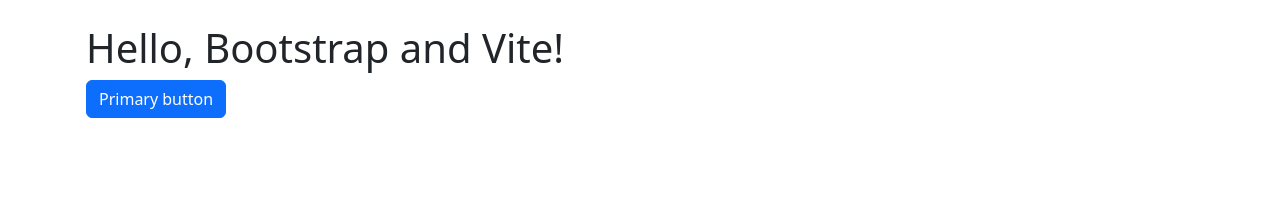
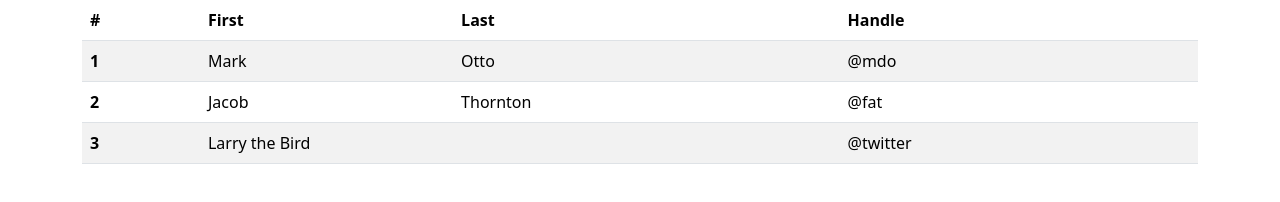
Before and after one commit to SanDaws/basic-nodejsrepo, a website built with Vite: page index.html in a window 1280 px wide. Built offline with nearby package versions, Linux system fonts and the light colour scheme.

Commit message:
table arreglo, y container

```diff
--- a/index.html
+++ b/index.html
@@ -9,11 +9,41 @@
     <title>Document</title>
 </head>
 <body>
-    <div class="container py-4 px-3 mx-auto">
-        <h1>Hello, Bootstrap and Vite!</h1>
-        <button class="btn btn-primary">Primary button</button>
-    </div>
-
+    <header></header>
+    <main>
+        <section class="container">
+            <table class="table table-striped table-hover">
+                <thead>
+                    <tr>
+                    <th scope="col">#</th>
+                    <th scope="col">First</th>
+                    <th scope="col">Last</th>
+                    <th scope="col">Handle</th>
+                    </tr>
+                </thead>
+                <tbody>
+                    <tr>
+                    <th scope="row">1</th>
+                    <td>Mark</td>
+                    <td>Otto</td>
+                    <td>@mdo</td>
+                    </tr>
+                    <tr>
+                    <th scope="row">2</th>
+                    <td>Jacob</td>
+                    <td>Thornton</td>
+                    <td>@fat</td>
+                    </tr>
+                    <tr>
+                    <th scope="row">3</th>
+                    <td colspan="2">Larry the Bird</td>
+                    <td>@twitter</td>
+                    </tr>
+                </tbody>
+                </table>
+        </section>
+    </main>
+    <footer></footer>
     <script type="module" src="./src/js/main.js"></script>
 </body>
 </html>
```
Also changed, not shown: meta.txt (added, +12 -0 lines).
